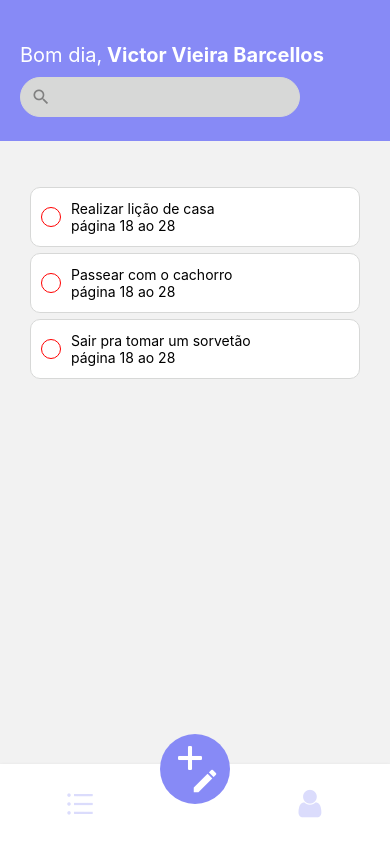
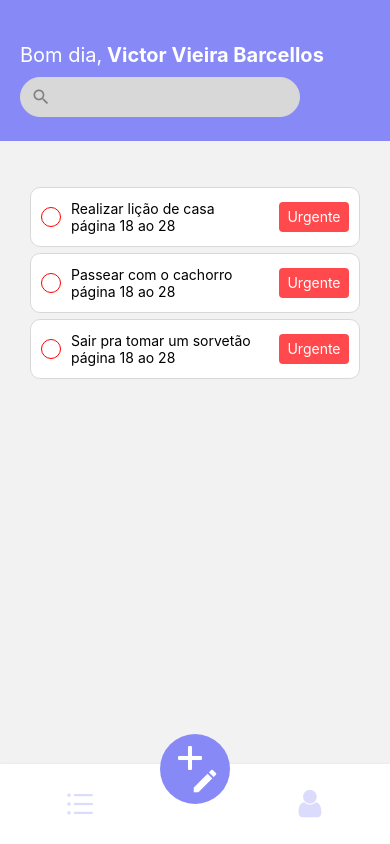
Before and after one commit to Victor090608/ProjetosMobile, a React Native app: screen /BottomRoutes in a window 390 px wide. Built offline with nearby package versions, Linux system fonts and the light colour scheme.

Commit message:
Criando cards e flag, para status, dos proprios cards

```diff
--- /dev/null
+++ b/src/components/Flag/index.tsx
@@ -0,0 +1,16 @@
+import React from "react";
+import { Text, TouchableOpacity, View } from "react-native";
+import { style } from './style';
+
+type Props = {
+    caption: string,
+    color: string
+}
+
+export function Flag({ ...rest }: Props) {
+    return (
+        <TouchableOpacity style={[style.container, { backgroundColor: rest?.color }]}>
+            <Text style={{ color: '#FFF' }}>{rest.caption}</Text>
+        </TouchableOpacity>
+    )
+}
--- /dev/null
+++ b/src/components/Flag/style.ts
@@ -0,0 +1,13 @@
+import { StyleSheet } from "react-native";
+import { themas } from "../../global/themes";
+
+export const style = StyleSheet.create({
+    container: {
+        width: 70,
+        height: 30,
+        alignItems: 'center',
+        justifyContent: 'center',
+        backgroundColor: themas.colors.red,
+        borderRadius: 4,
+    }
+})
--- a/src/global/themes.tsx
+++ b/src/global/themes.tsx
@@ -5,5 +5,7 @@ export const themas = {
         lightGray: '#d7d8d7',
         gray: 'gray',
         bgScreen: '#f1f7fa',
+        red: '#FF494C',
+        blueLight: '#87CEF6'
     }
 }
--- a/src/pages/list/index.tsx
+++ b/src/pages/list/index.tsx
@@ -4,6 +4,8 @@ import { style } from "./styles";
 import { Input } from "../../components/input";
 import { MaterialIcons } from '@expo/vector-icons';
 import { Ball } from "../../components/Ball";
+import { Flag } from "../../components/Flag";
+import { themas } from "../../global/themes";
 
 type PropCard = {
     item: number;
@@ -45,7 +47,7 @@ export default function List() {
                             <Text>{item.description}</Text>
                         </View>
                     </View>
-                    {/* <Flag /> */}
+                    <Flag caption="Urgente" color={themas.colors.red} />
                 </View>
             </TouchableOpacity>
         );
```
